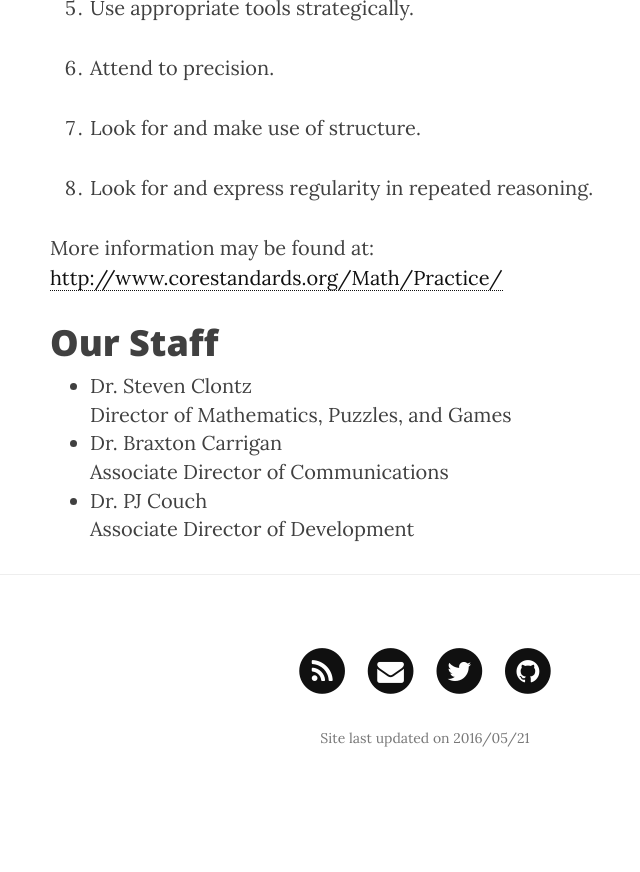
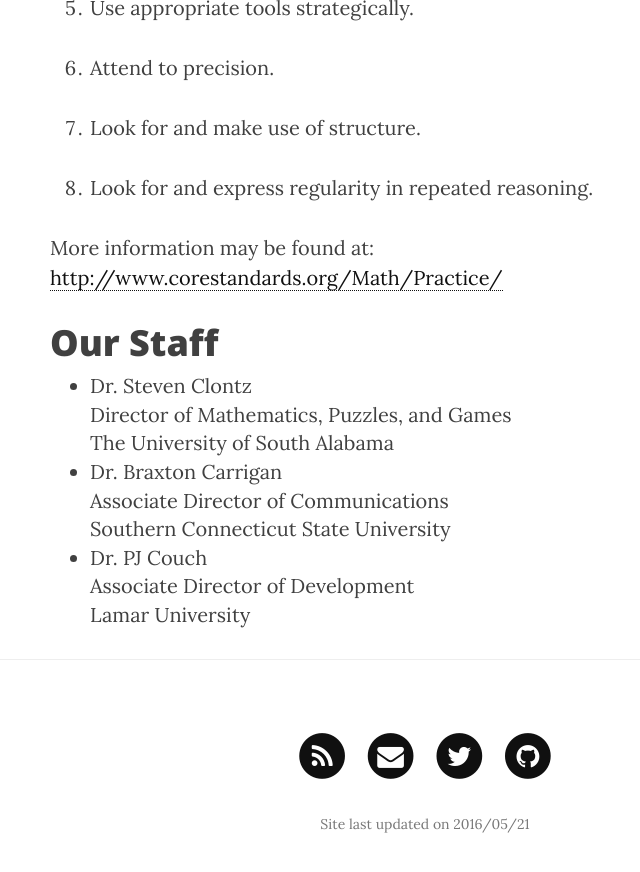
Before and after one commit to MaPPmath/mappmath.github.io, a Jekyll site: the page built from pages/0_about.md, in a window 1280 px wide and 900 px high, scrolled down 1866 px. Shown: the top 872 px of the window, without its empty margins (215-855 px from the left). Built offline with Jekyll 4.4.1, drawn with Linux system fonts in a browser that asks for light colours; nearby versions of some CDN libraries; before the commit the page ends 2680 px from its top, so only the background shows below that.

Commit message:
add universities

```diff
--- a/pages/0_about.md
+++ b/pages/0_about.md
@@ -64,7 +64,10 @@ More information may be found at:
 
 * Dr. Steven Clontz
   Director of Mathematics, Puzzles, and Games
+  The University of South Alabama
 * Dr. Braxton Carrigan
   Associate Director of Communications
+  Southern Connecticut State University
 * Dr. PJ Couch
   Associate Director of Development
+  Lamar University
```
